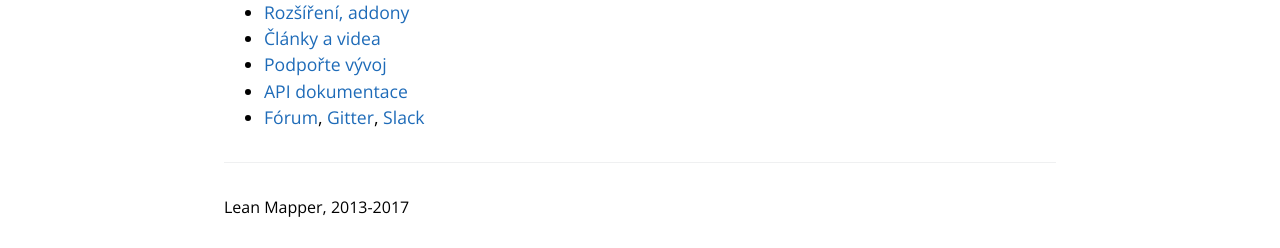
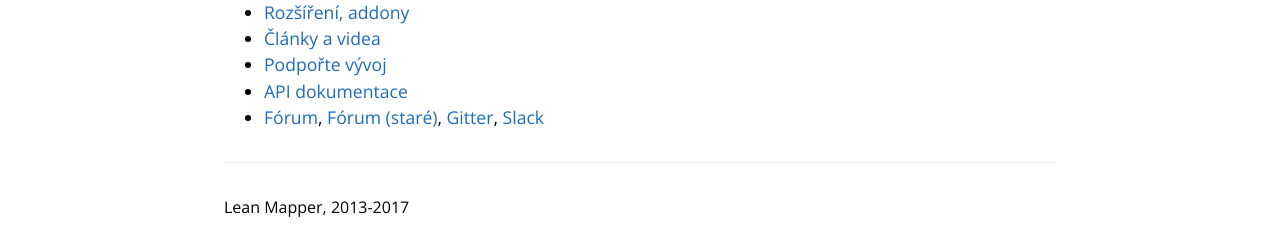
Before and after one commit to LeanMapper/LeanMapper.github.io, a Jekyll site: the page built from cs/index.md, in a window 1280 px wide. Shown: the part 931-1179 px from the top of the page. Built offline with Jekyll 4.4.1, drawn with Linux system fonts in a browser that asks for light colours.

Commit message:
Dokumentace: pridan odkaz na "nove" forum

```diff
--- a/cs/index.md
+++ b/cs/index.md
@@ -22,4 +22,4 @@ redirect_from: "/dokumentace/"
 * [Články a videa](/cs/clanky-videa/)
 * [Podpořte vývoj](/cs/donate/)
 * [API dokumentace](/cs/api/)
-* [Fórum](https://forum.dibiphp.com/cs/f82-lean-mapper), [Gitter](https://gitter.im/castamir/LeanMapperChat), [Slack](https://pehapkari.slack.com/messages/leanmapper)
+* [Fórum](https://leanmapper-forum.intm.org/), [Fórum (staré)](https://forum.dibiphp.com/cs/f82-lean-mapper), [Gitter](https://gitter.im/castamir/LeanMapperChat), [Slack](https://pehapkari.slack.com/messages/leanmapper)
```
